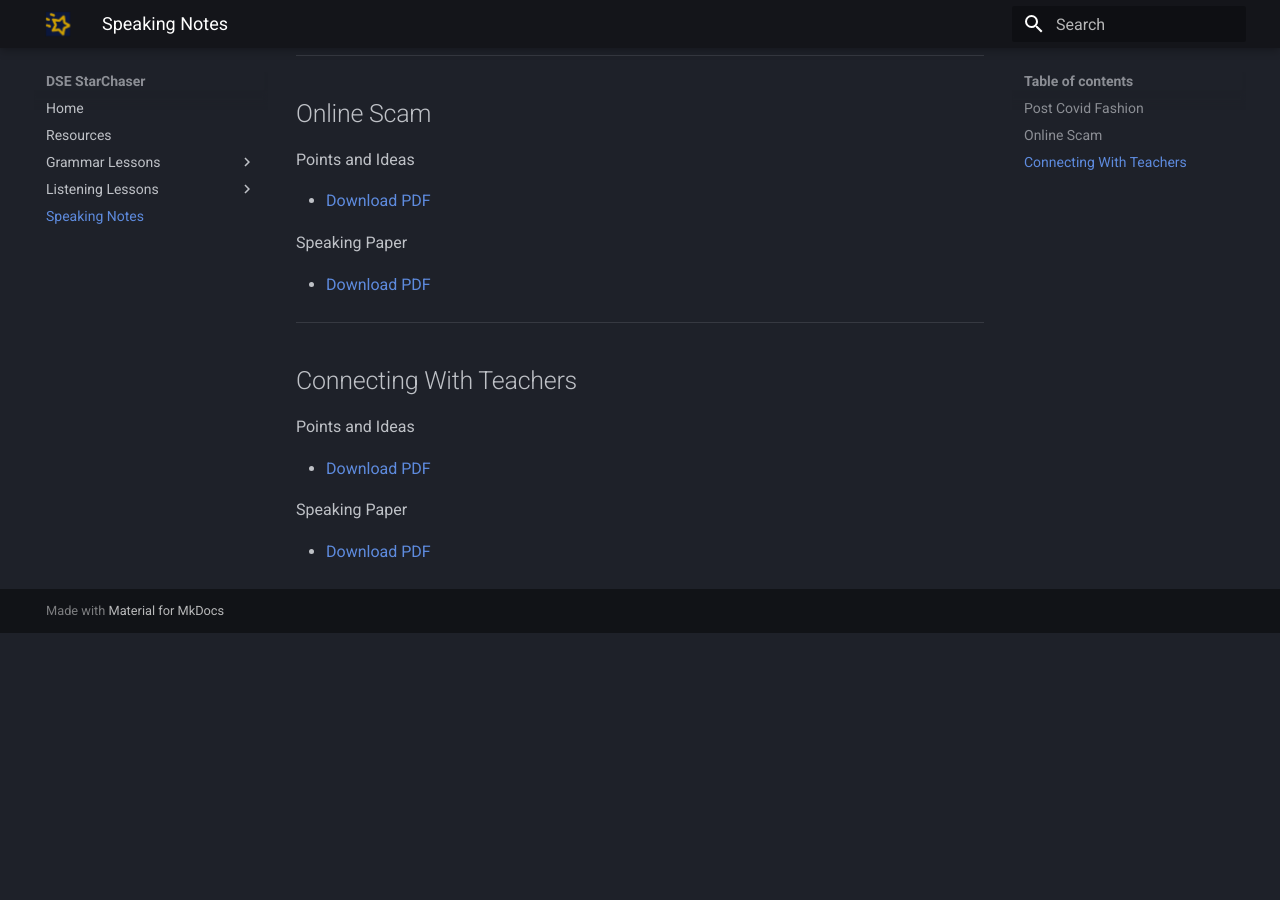
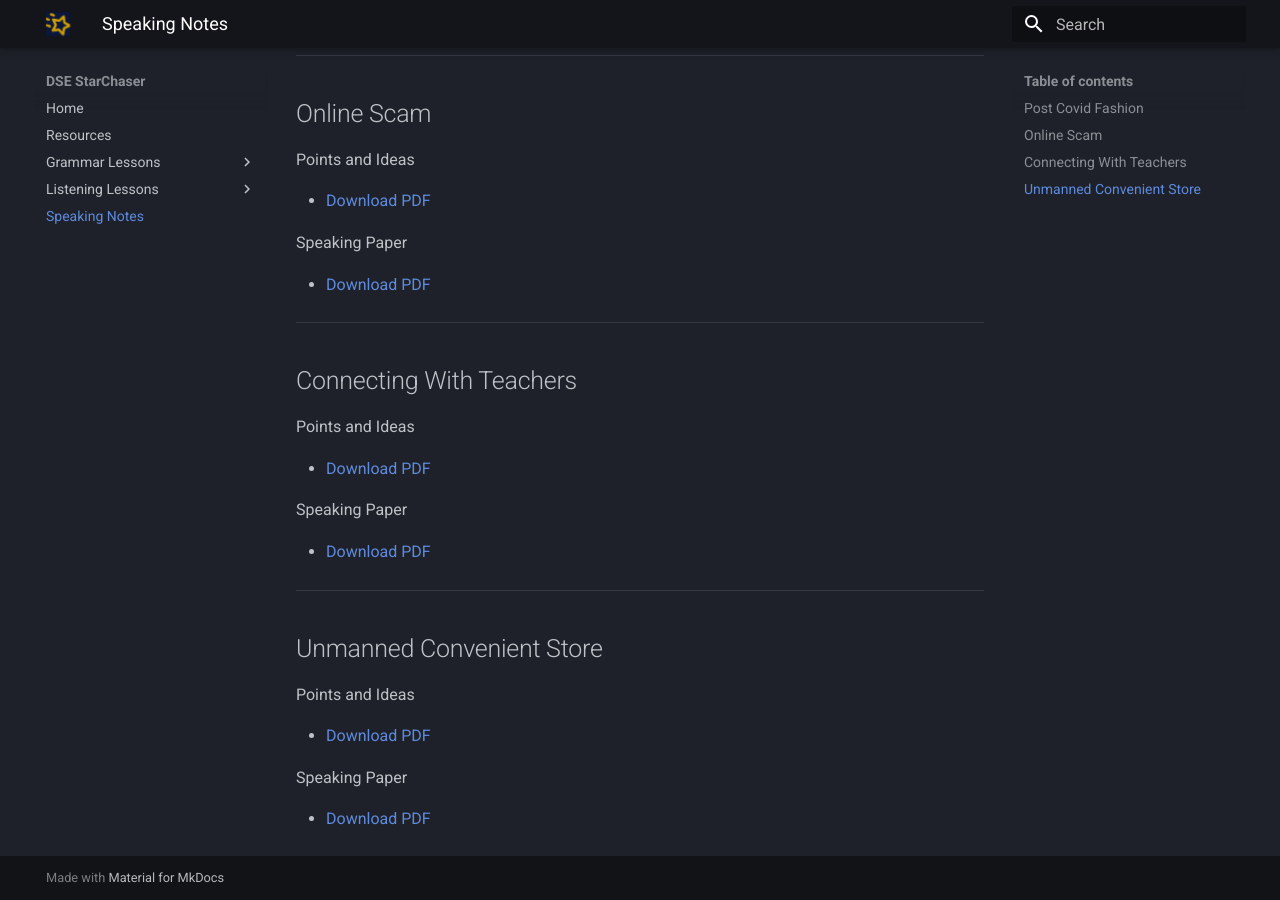
Before and after one commit to louiskwt/starchaser-portal, an MkDocs documentation site: the page built from docs/speaking/index.md, in a window 1280 px wide and 900 px high, scrolled down 526 px. Built offline with MkDocs 1.6.1 and Material for MkDocs 9.7.7, drawn with Linux system fonts in a browser that asks for light colours; before the commit the page ends 1159 px from its top, so only the background shows below that.

Commit message:
add unmanned convenient store notes

```diff
--- a/docs/speaking/index.md
+++ b/docs/speaking/index.md
@@ -41,3 +41,15 @@ Points and Ideas
 Speaking Paper
 
 - [Download PDF](https://res.cloudinary.com/ltdev/image/upload/v1741925089/starchaser/connecting_with_teachers_xrkkvn.pdf)
+
+---
+
+## Unmanned Convenient Store
+
+Points and Ideas
+
+- [Download PDF](https://res.cloudinary.com/ltdev/image/upload/v1741964367/starchaser/unmanned_convenient_store_speaking_o1vs9w.pdf)
+
+Speaking Paper
+
+- [Download PDF](https://res.cloudinary.com/ltdev/image/upload/v1741964367/starchaser/unmanned_convenient_store_speaking_o1vs9w.pdf)
```
